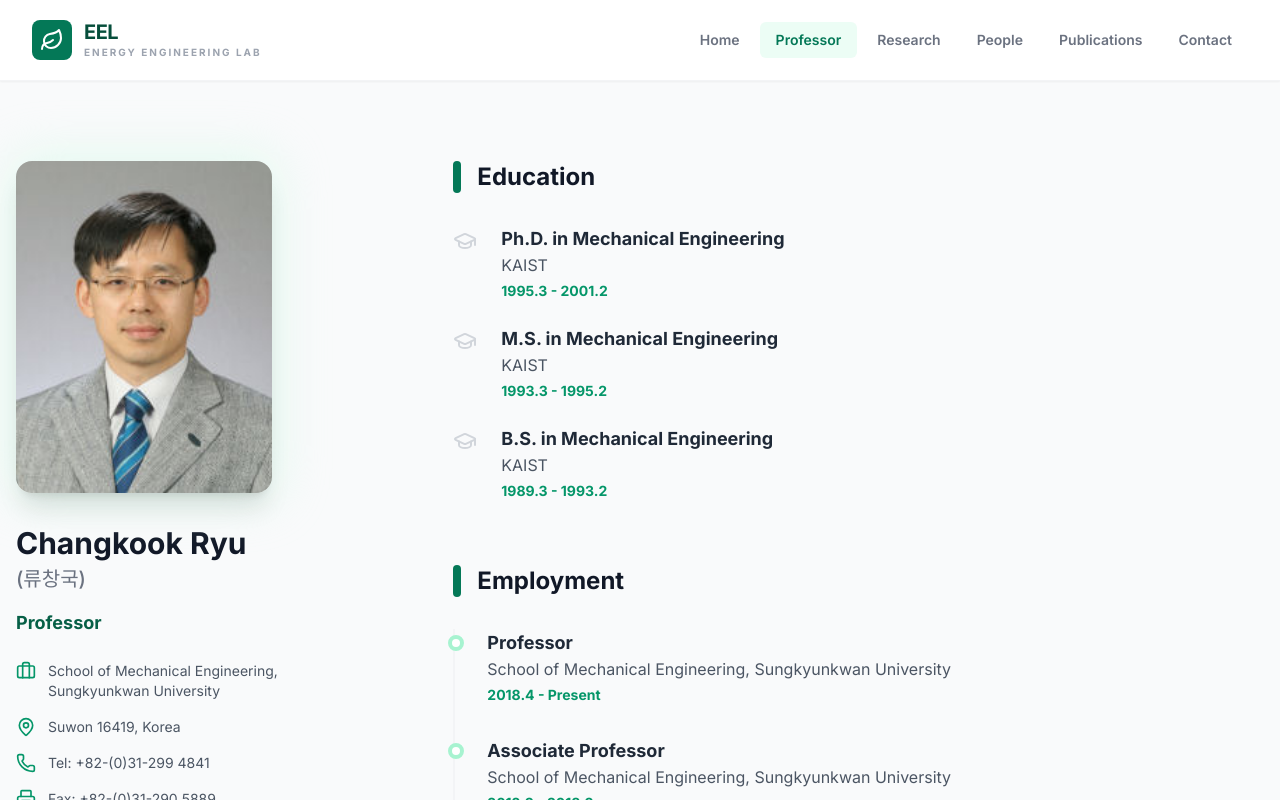
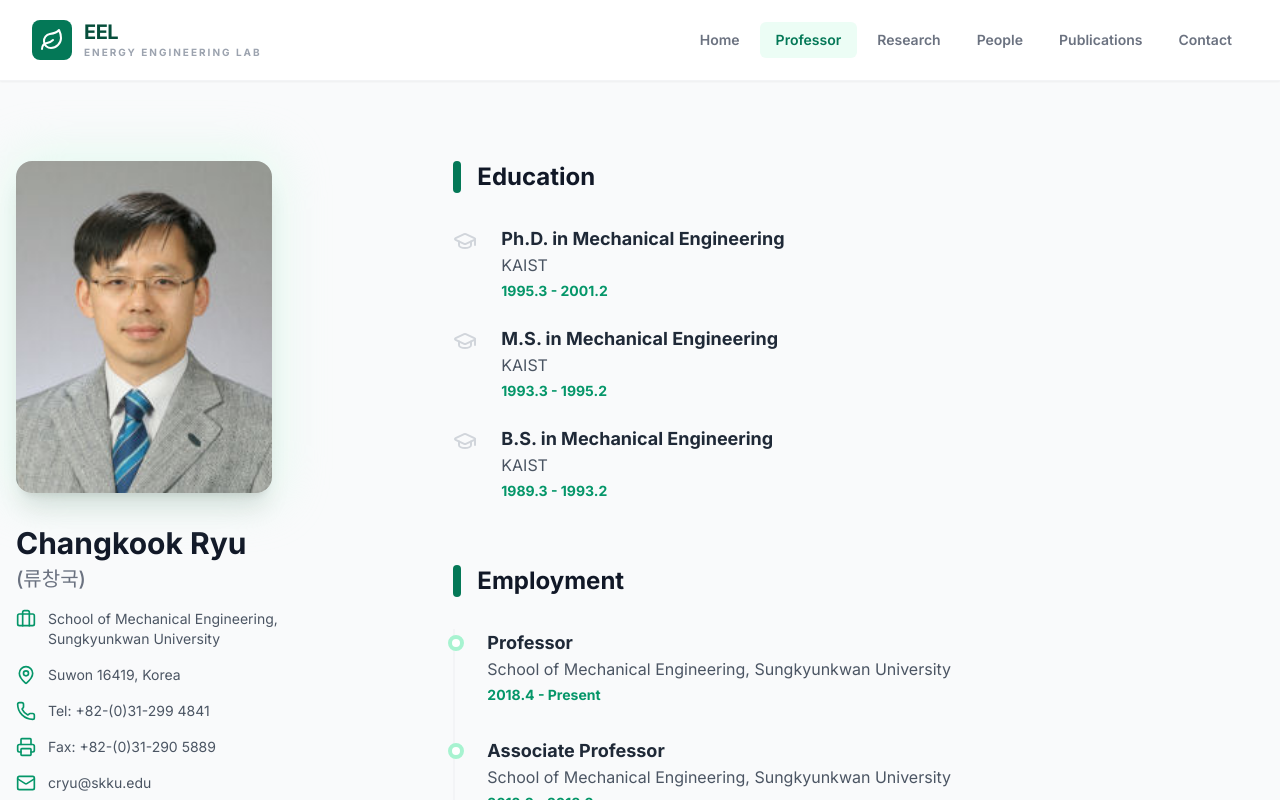
Before and after one commit to EEL23307/eelab_page, a React (Vite) app: page / in a window 1280 px wide. Both pictures are taken after a click on the button "Professor". Shown: the top 800 px of the page. Built offline with nearby package versions, Linux system fonts and the light colour scheme.

Commit message:
Update Professor.tsx

```diff
--- a/pages/Professor.tsx
+++ b/pages/Professor.tsx
@@ -85,7 +85,6 @@ const Professor: React.FC = () => {
             <div className="mt-8">
               <h1 className="text-3xl font-bold text-gray-900 mb-1">Changkook Ryu</h1>
               <h2 className="text-xl text-gray-500 font-medium mb-4">(류창국)</h2>
-              <p className="text-lg text-emerald-800 font-bold mb-6">Professor</p>
 
               <div className="space-y-4 text-sm text-gray-600">
                 <div className="flex items-start">
```
